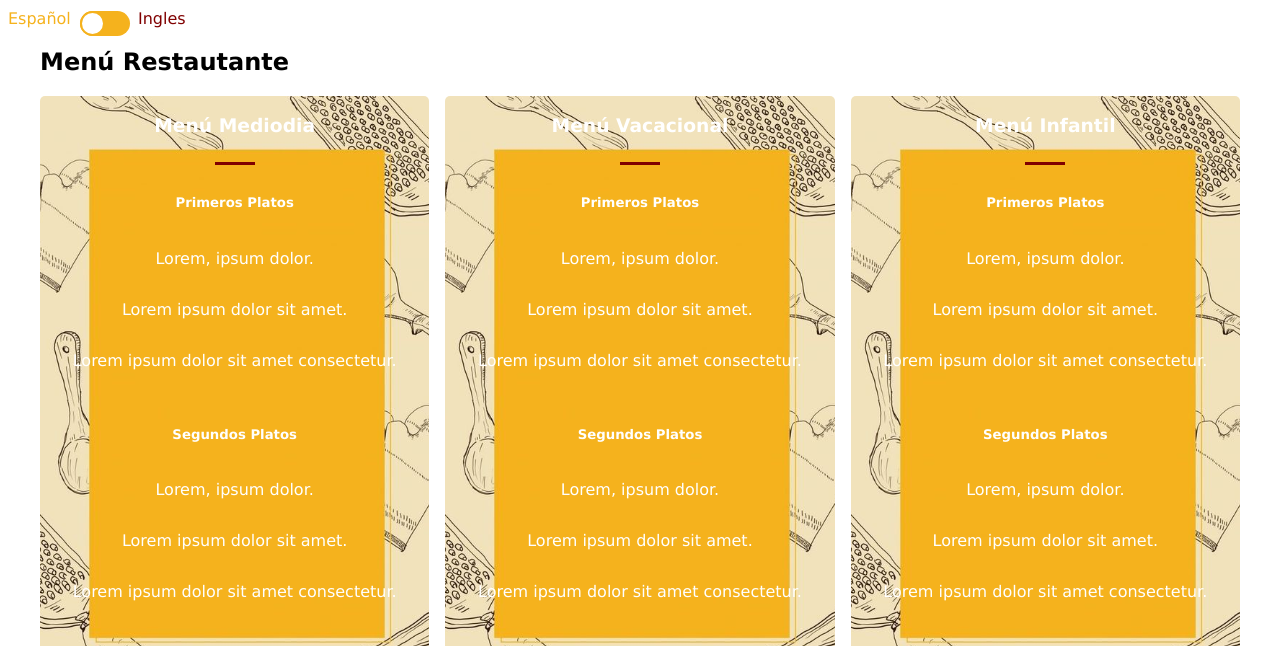
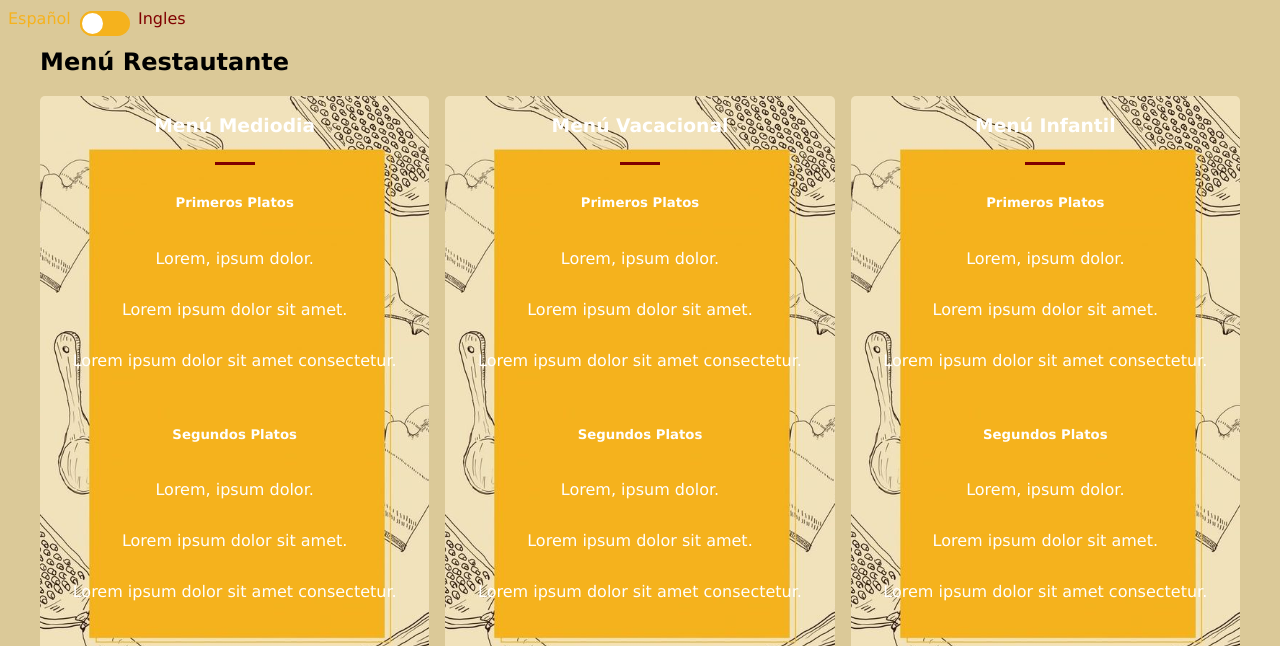
Before and after one commit to CespSebas/CespSebas.github.io, a plain HTML site: page SencillaEspa.html in a window 1280 px wide. Shown: the top 646 px of the page. Drawn offline with Linux system fonts and the light colour scheme.

Commit message:
Update EstiloSencilla.css

```diff
--- a/EstiloSencilla.css
+++ b/EstiloSencilla.css
@@ -1,5 +1,8 @@
 html {
     font-family: 'Lucida Sans', 'Lucida Sans Regular', 'Lucida Grande', 'Lucida Sans Unicode', Geneva, Verdana, sans-serif;
+}
+body{
+    background-color: rgb(219, 201, 152);
 }
 
 .wrap {
```
